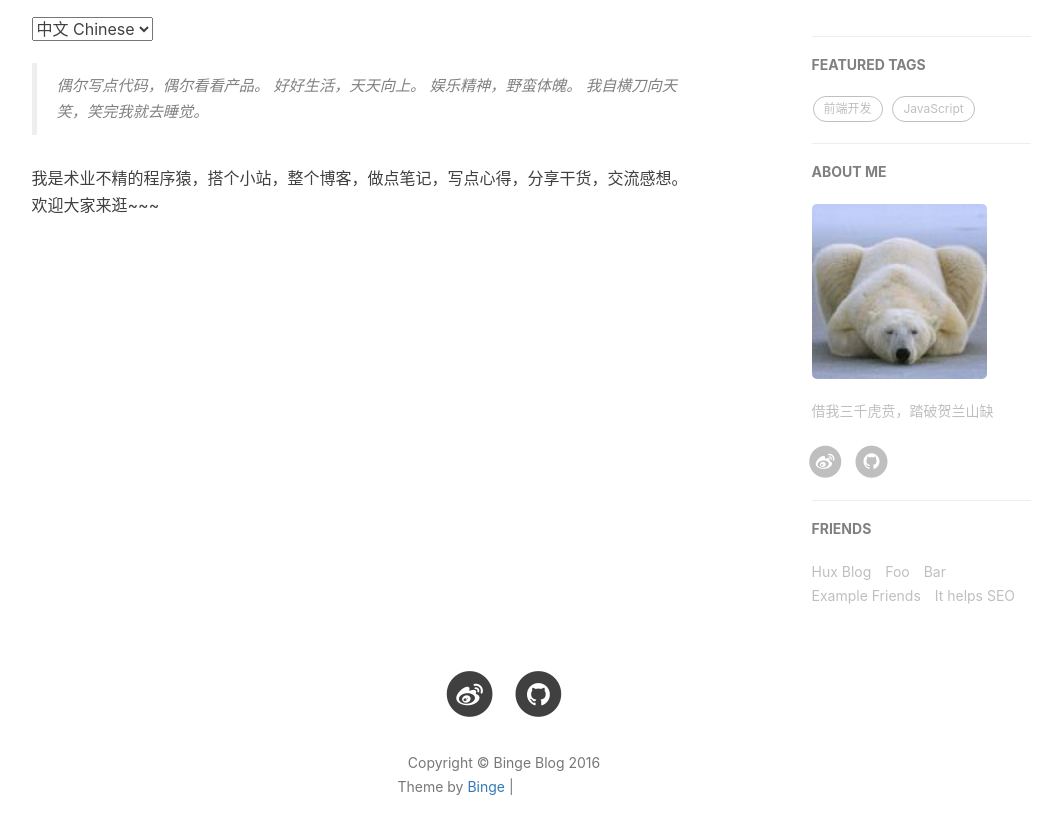
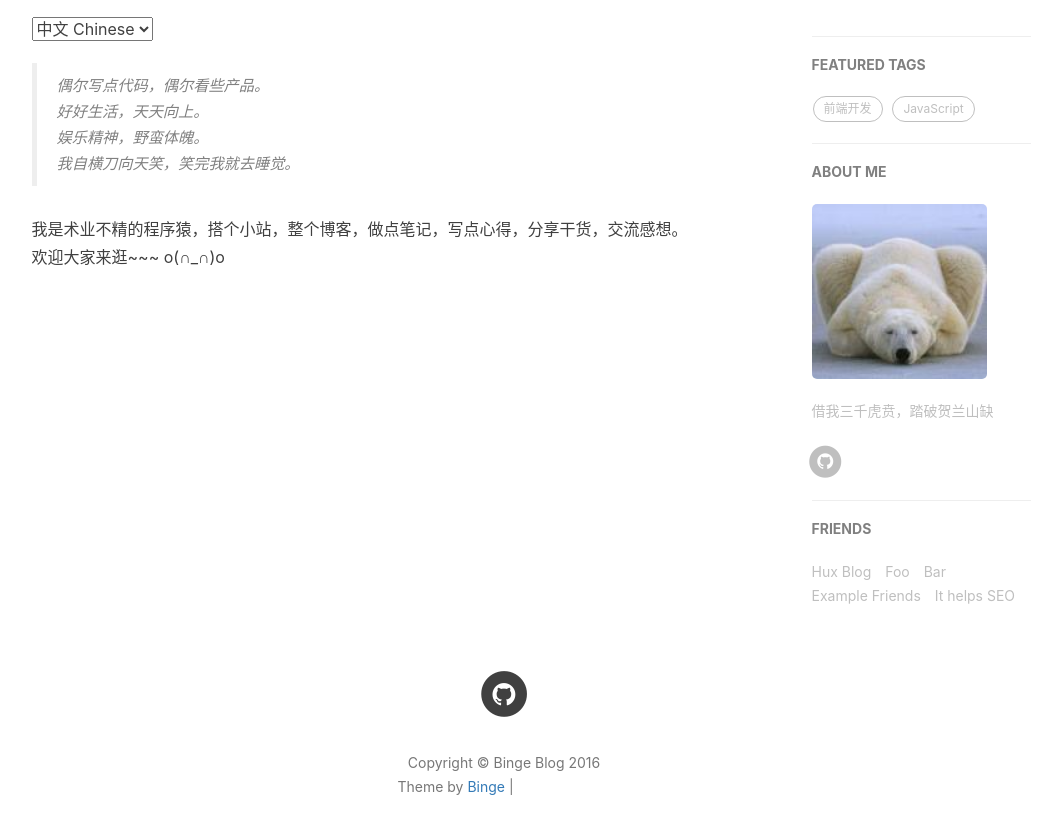
Before and after one commit to bingerambo/bingerambo_Jekyll_deploy, a Jekyll site: the page built from about.html, in a window 1280 px wide, cut to the strip 422-1295 px from the top of the page. Shown: the top 834 px of the strip, without its empty margins (136-1198 px from the left). Built offline with Jekyll 4.4.1, drawn with Linux system fonts in a browser that asks for light colours; nearby versions of some CDN libraries; comment, search, counter and statistics services are not loaded; grey boxes are pictures that could not be loaded.

```diff
--- a/_config.yml
+++ b/_config.yml
@@ -12,7 +12,7 @@ baseurl: ""         # for example, '/blog' if your blog hosted on 'host/blog'
 
 # SNS settings
 RSS: false
-weibo_username:     naiyao001
+#weibo_username:
 #zhihu_username:     huxpro
 github_username:    bingerambo
 #twitter_username:  huxpro
--- a/about.html
+++ b/about.html
@@ -14,13 +14,13 @@ header-img: "/img/about-bg.jpg"
 <!-- Chinese Version -->
 <div class="zh post-container">
     <blockquote>
-        偶尔写点代码，偶尔看看产品。
-        好好生活，天天向上。
-        娱乐精神，野蛮体魄。
+        偶尔写点代码，偶尔看些产品。<br>
+        好好生活，天天向上。<br>
+        娱乐精神，野蛮体魄。<br>
         我自横刀向天笑，笑完我就去睡觉。
     </blockquote>
     <p>
-        我是术业不精的程序猿，搭个小站，整个博客，做点笔记，写点心得，分享干货，交流感想。欢迎大家来逛~~~
+        我是术业不精的程序猿，搭个小站，整个博客，做点笔记，写点心得，分享干货，交流感想。欢迎大家来逛~~~ o(∩_∩)o
     </p>
 
 
```
